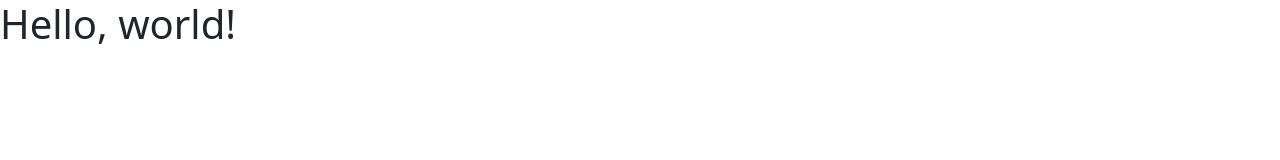
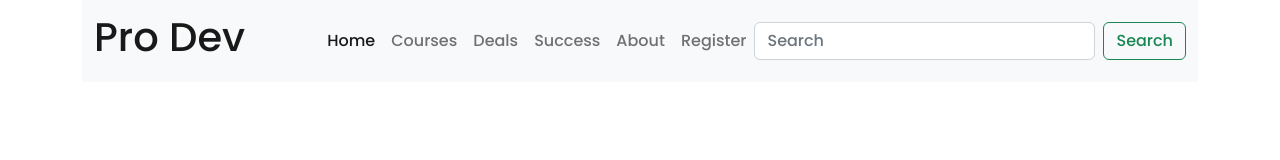
Before and after one commit to AminulIslamorange/become-a-web-devloper, a plain HTML site: page index.html in a window 1280 px wide. Drawn offline with nearby package versions, Linux system fonts and the light colour scheme.

Commit message:
navbar commit

```diff
--- a/index.html
+++ b/index.html
@@ -6,6 +6,12 @@
     <meta name="viewport" content="width=device-width, initial-scale=1">
     <title>Become a Web Developer</title>
     <!-- Favicon link -->
+    <link rel="shortcut icon" href="images/icon.png" type="image/x-icon">
+
+    <!-- Google Font -->
+    <link rel="preconnect" href="https://fonts.googleapis.com">
+    <link rel="preconnect" href="https://fonts.gstatic.com" crossorigin>
+    <link href="https://fonts.googleapis.com/css2?family=Poppins:wght@500&display=swap" rel="stylesheet">
 
 
     <!-- Bootstarp Link -->
@@ -16,7 +22,51 @@
 </head>
 
 <body>
-    <h1>Hello, world!</h1>
+    <header>
+        <section class="container">
+            <nav class="navbar navbar-expand-lg bg-light">
+                <div class="container-fluid">
+                    <a class="navbar-brand" href="#">
+                        <h1>Pro Dev</h1>
+                    </a>
+                    <button class="navbar-toggler" type="button" data-bs-toggle="collapse"
+                        data-bs-target="#navbarSupportedContent" aria-controls="navbarSupportedContent"
+                        aria-expanded="false" aria-label="Toggle navigation">
+                        <span class="navbar-toggler-icon"></span>
+                    </button>
+                    <div class="collapse navbar-collapse" id="navbarSupportedContent">
+                        <ul class="navbar-nav ms-auto mb-2 mb-lg-0">
+                            <li class="nav-item">
+                                <a class="nav-link active" aria-current="page" href="#">Home</a>
+                            </li>
+                            <li class="nav-item">
+                                <a class="nav-link" href="#">Courses </a>
+                            </li>
+                            <li class="nav-item">
+                                <a class="nav-link" href="#">Deals </a>
+                            </li>
+                            <li class="nav-item">
+                                <a class="nav-link" href="#">Success </a>
+                            </li>
+                            <li class="nav-item">
+                                <a class="nav-link" href="#">About </a>
+                            </li>
+                            <li class="nav-item">
+                                <a class="nav-link" href="#">Register </a>
+                            </li>
+
+
+                        </ul>
+                        <form class="d-flex" role="search">
+                            <input class="form-control me-2" type="search" placeholder="Search" aria-label="Search">
+                            <button class="btn btn-outline-success" type="submit">Search</button>
+                        </form>
+                    </div>
+                </div>
+            </nav>
+        </section>
+
+    </header>
 
 
 
--- a/style.css
+++ b/style.css
@@ -0,0 +1,4 @@
+/* Google Font */
+body {
+    font-family: 'Poppins', sans-serif;
+}
```
Also changed, not shown: images/favicon.jpg (added), images/icon.png (added).
